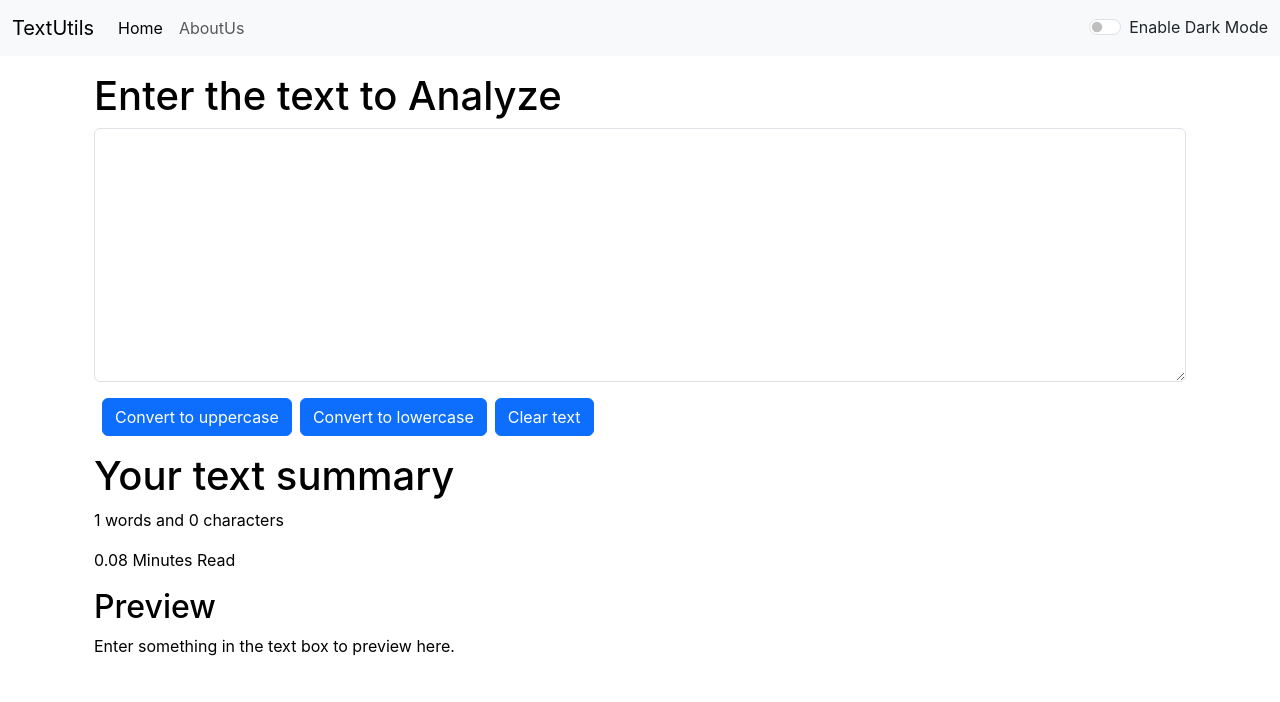
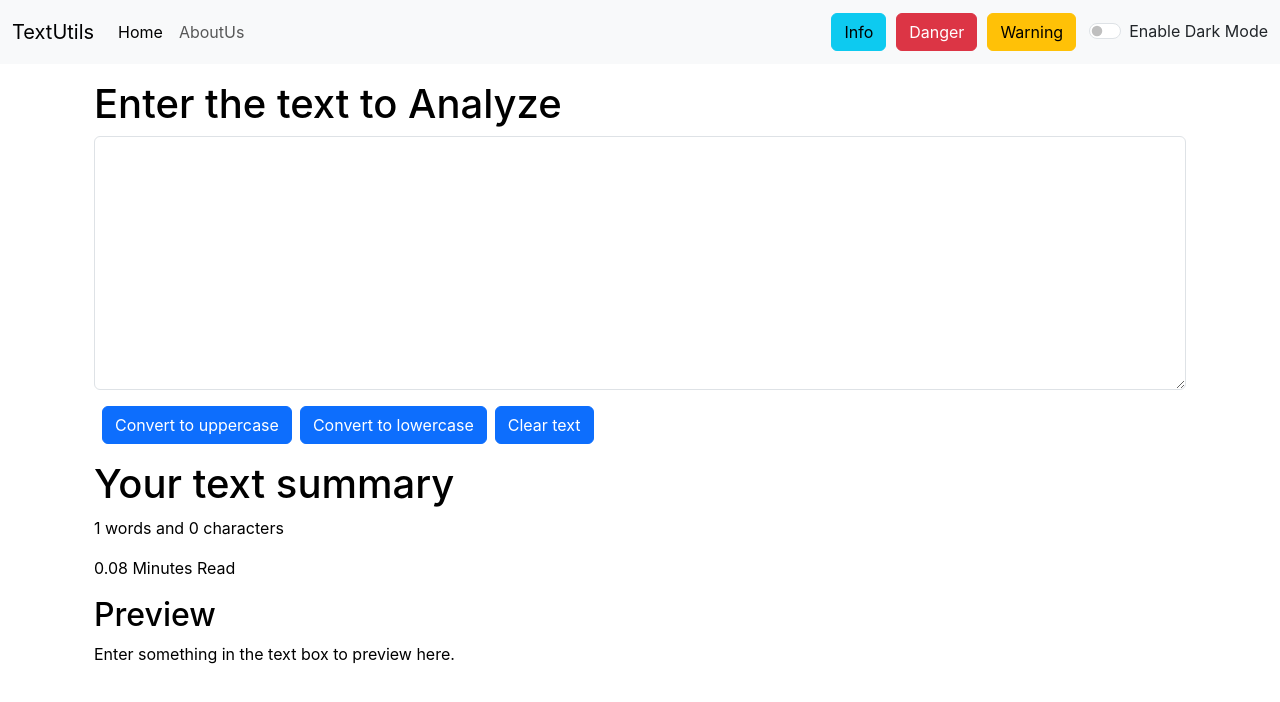
Before and after one commit to Sanjana60/Text_Utils, a React (Create React App) app: page / in a window 1280 px wide. Shown: the top 702 px of the page. Built offline with nearby package versions, Linux system fonts and the light colour scheme.

Commit message:
different types of mode enabled

```diff
--- a/src/App.js
+++ b/src/App.js
@@ -16,7 +16,9 @@ function App() {
       ty:type}
 
       )
-
+    setTimeout(() => {
+      setalert("")
+    }, 1200);
 
   }
   const tooglemode =()=>{
@@ -31,9 +33,22 @@ function App() {
       showalert("Light Mode has been enabled","Success");
     }
   }
+
+  const info=()=>{
+      document.body.style.backgroundColor = 'aqua';
+      showalert("Aqua Mode has been enabled","Success");
+  }
+  const danger=()=>{
+    document.body.style.backgroundColor = 'red';
+    showalert("Red Mode has been enabled","Success");
+}
+const warning=()=>{
+  document.body.style.backgroundColor = 'yellow';
+  showalert("Yellow Mode has been enabled","Success");
+}
   return (
     <>
-    <NavBar title ="TextUtils" mode={mode} tooglemode={tooglemode} about ="AboutUs"/>
+    <NavBar title ="TextUtils" mode={mode} tooglemode={tooglemode} info={info} danger={danger} warning={warning} about ="AboutUs"/>
     <Alert alert={alert}/>
     <div className="container my-3">
     <TextForm heading = "Enter the text to Analyze" mode={mode} showalert={showalert}/>
--- a/src/components/Alert.js
+++ b/src/components/Alert.js
@@ -4,7 +4,6 @@ export default function Alert(props) {
     return (
         props.alert && <div class="alert alert-warning alert-dismissible fade show" role="alert">
             <strong>{props.alert.ty}</strong>: {props.alert.msg}
-            <button type="button" class="btn-close" data-bs-dismiss="alert" aria-label="Close"></button>
         </div>
     )
 }
--- a/src/components/NavBar.js
+++ b/src/components/NavBar.js
@@ -2,6 +2,8 @@ import React from 'react'
 import PropTypes from 'prop-types'
 
 export default function NavBar(props) {
+
+
   return (
     <nav className="navbar navbar-expand-lg bg-body-tertiary">
   <div className="container-fluid">
@@ -19,6 +21,12 @@ export default function NavBar(props) {
         </li>
 
       </ul>
+      <div className="mx-2">
+      <button type="button" className="btn btn-info" onClick={props.info} style={{margin:5}}>Info</button>
+      <button type="button" class="btn btn-danger" onClick={props.danger} style={{margin:5}}>Danger</button>
+      <button type="button" class="btn btn-warning" onClick={props.warning} style={{margin:5}}>Warning</button>
+      </div>
+
       <div class="form-check form-switch">
   <input class="form-check-input"  onClick={props.tooglemode} type="checkbox" role="switch" id="flexSwitchCheckDefault"/>
   <label class="form-check-label" HTMLfor="flexSwitchCheckDefault">Enable Dark Mode</label>
```
